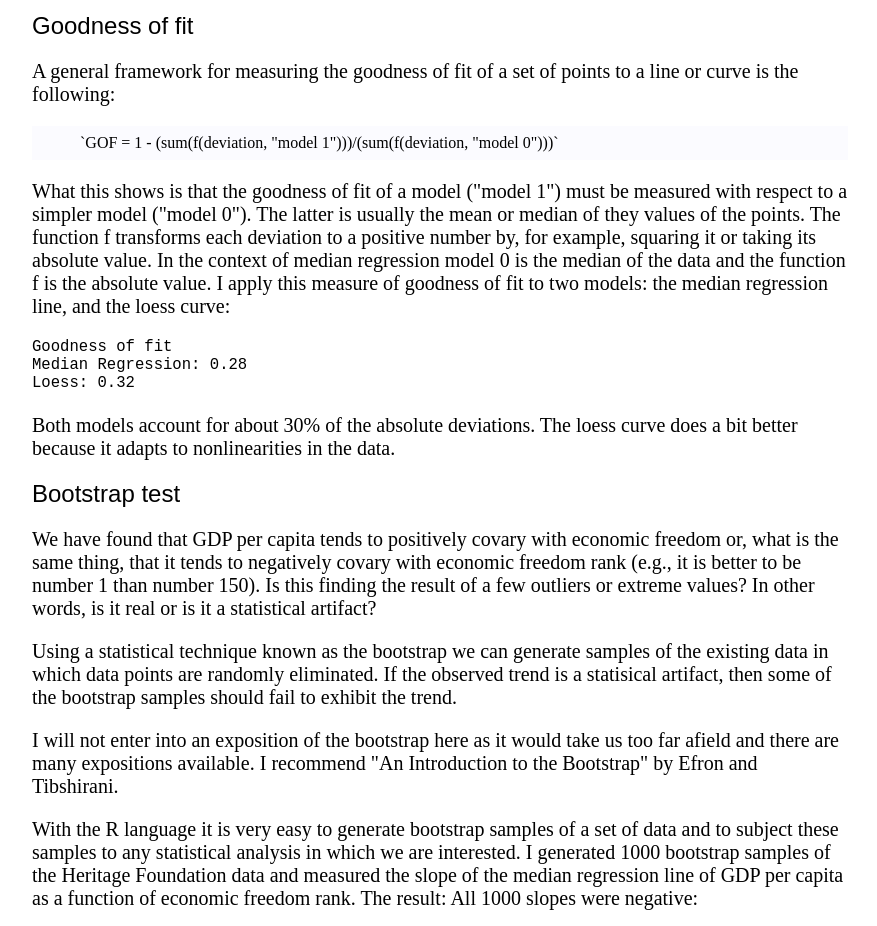
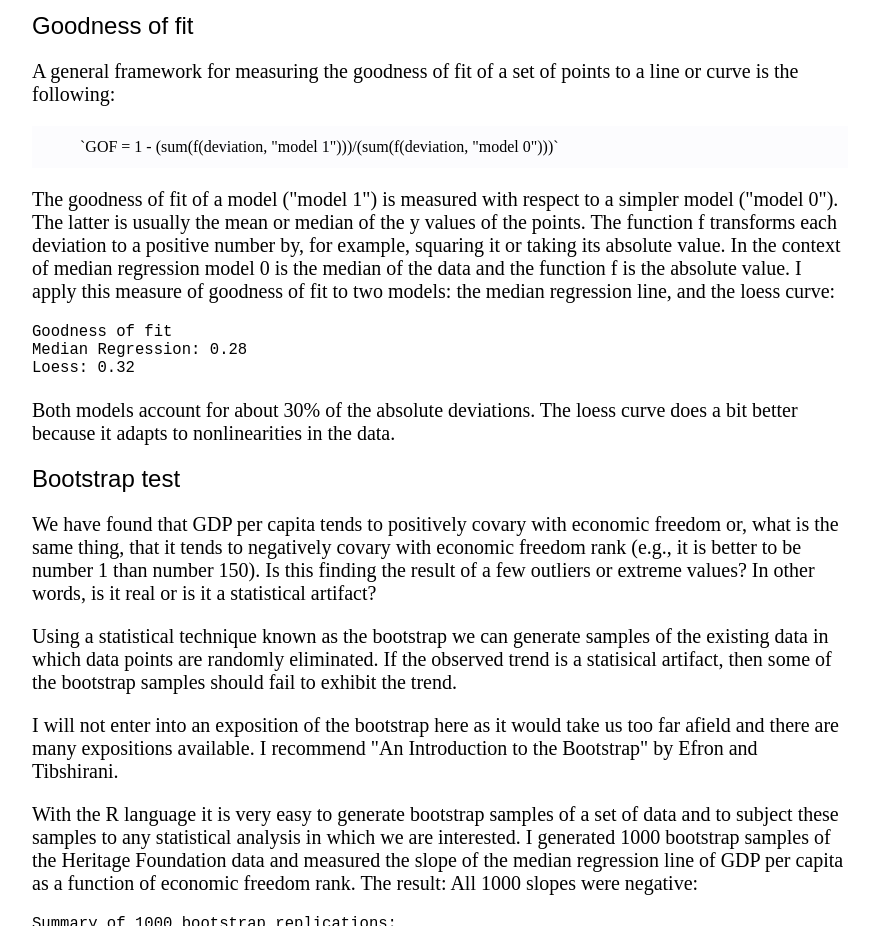
Before and after one commit to quantbo/Freedom-Index, a plain HTML site: page index.html in a window 1280 px wide. Shown: the part 4300-5226 px from the top of the page, without its empty margins (200-1077 px from the left). Drawn offline with nearby package versions, Linux system fonts and the light colour scheme; some packages are replaced by stand-ins of ours.

Commit message:
modified:   index.html Minor edits. modified:   plots.r Minor edits. modified:   top.css Tweaked display of math elements.

```diff
--- a/index.html
+++ b/index.html
@@ -79,7 +79,8 @@
 	<div class='math'>
 		`GOF = 1 - (sum(f(deviation, "model 1")))/(sum(f(deviation, "model 0")))`
 	</div>
-	<p>What this shows is that the goodness of fit of a model ("model 1") must be measured with respect to a simpler model ("model 0"). The latter is usually the mean or median of they values of the points. The function f transforms each deviation to a positive number by, for example, squaring it or taking its absolute value. In the context of median regression model 0 is the median of the  data and the function f is the absolute value. I apply this measure of goodness of fit to two models: the median regression line, and the loess curve:</p>
+	<!--I enclose y within a span element, below, because otherwise Firefox represents "the y" as "they"!-->
+	<p>The goodness of fit of a model ("model 1") is measured with respect to a simpler model ("model 0"). The latter is usually the mean or median of the <span>y</span> values of the points. The function f transforms each deviation to a positive number by, for example, squaring it or taking its absolute value. In the context of median regression model 0 is the median of the  data and the function f is the absolute value. I apply this measure of goodness of fit to two models: the median regression line, and the loess curve:</p>
 	<pre>
 Goodness of fit
 Median Regression: 0.28
--- a/top.css
+++ b/top.css
@@ -62,9 +62,9 @@
 }
 /*A mathematical expression.*/
 .math {
-	background-color: rgba(0, 0, 255, 0.015);
-	padding-bottom: 0.5em;
-	padding-top: 0.5em;
+	background-color: rgba(0, 0, 128, 0.01);
+	padding-bottom: 0.75em;
+	padding-top: 0.75em;
 	text-indent: 3em;
 }
 
```
Also changed, not shown: rank x gdppc.png, score x gdppc.png, 1 other file.
